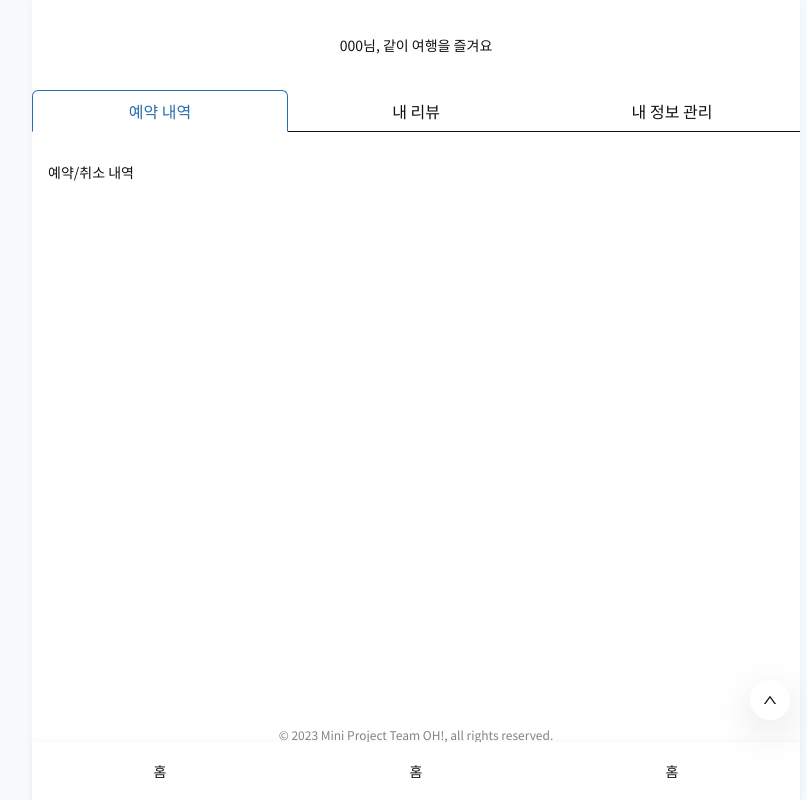
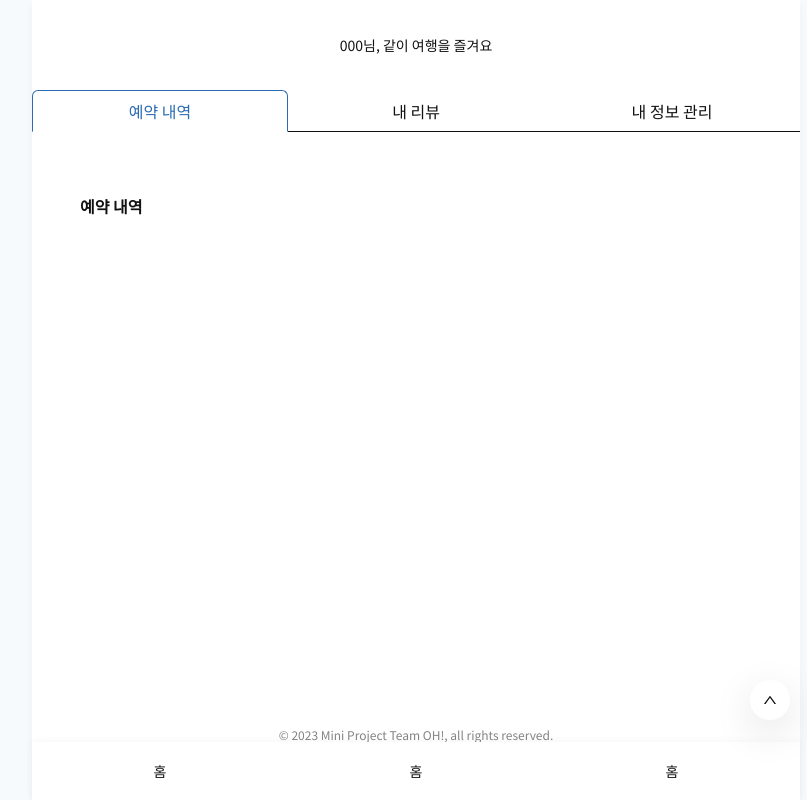
Before and after one commit to TeamOHJO/Frontend, a React (Vite) app: page /mypage in a window 1280 px wide. Shown: the whole page, without its empty margins (224-1031 px from the left). Built offline with nearby package versions, Linux system fonts and the light colour scheme; a web font is replaced by a local one.

Commit message:
design: 마이페이지 공용 부제목 컴포넌트 생성

```diff
--- a/src/pages/MyPage/MyPageReservation.tsx
+++ b/src/pages/MyPage/MyPageReservation.tsx
@@ -1,5 +1,11 @@
+import MyPageSubtitle from './MyPageSubtitle';
+
 function MyPageReservation() {
-  return <div>예약/취소 내역</div>;
+  return (
+    <div>
+      <MyPageSubtitle subtitle="예약 내역" />
+    </div>
+  );
 }
 
 export default MyPageReservation;
--- /dev/null
+++ b/src/pages/MyPage/MyPageSubtitle.tsx
@@ -0,0 +1,15 @@
+import { Text } from '@chakra-ui/react';
+
+interface MyPageSubtitleProps {
+  subtitle: string;
+}
+
+const MyPageSubtitle = ({ subtitle }: MyPageSubtitleProps) => {
+  return (
+    <Text fontSize="1rem" mt="2rem" ml="2rem" fontWeight="bold">
+      {subtitle}
+    </Text>
+  );
+};
+
+export default MyPageSubtitle;
```
